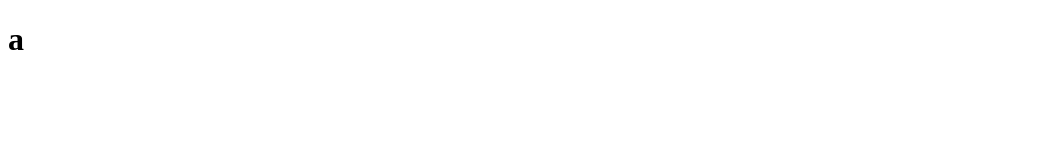
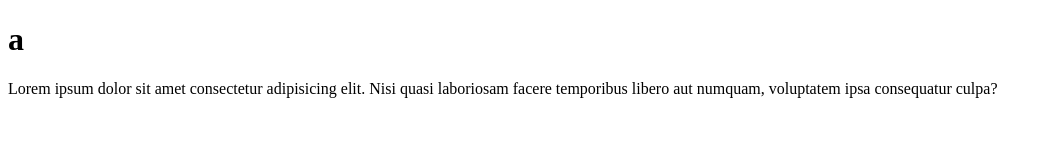
Before and after one commit to FelipeNaranjoL/proyectoBip, a plain HTML site: page index.html in a window 1280 px wide. Shown: the whole page, without its empty margins (0-1052 px from the left). Drawn offline with Linux system fonts and the light colour scheme.

Commit message:
inicio html

```diff
--- a/index.html
+++ b/index.html
@@ -6,6 +6,7 @@
     <meta name="viewport" content="width=device-width, initial-scale=1.0">
     <title>Tarjeta bip</title>
     <h1>a</h1>
+    <p>Lorem ipsum dolor sit amet consectetur adipisicing elit. Nisi quasi laboriosam facere temporibus libero aut numquam, voluptatem ipsa consequatur culpa?</p>
 </head>
 <body>
 
```
